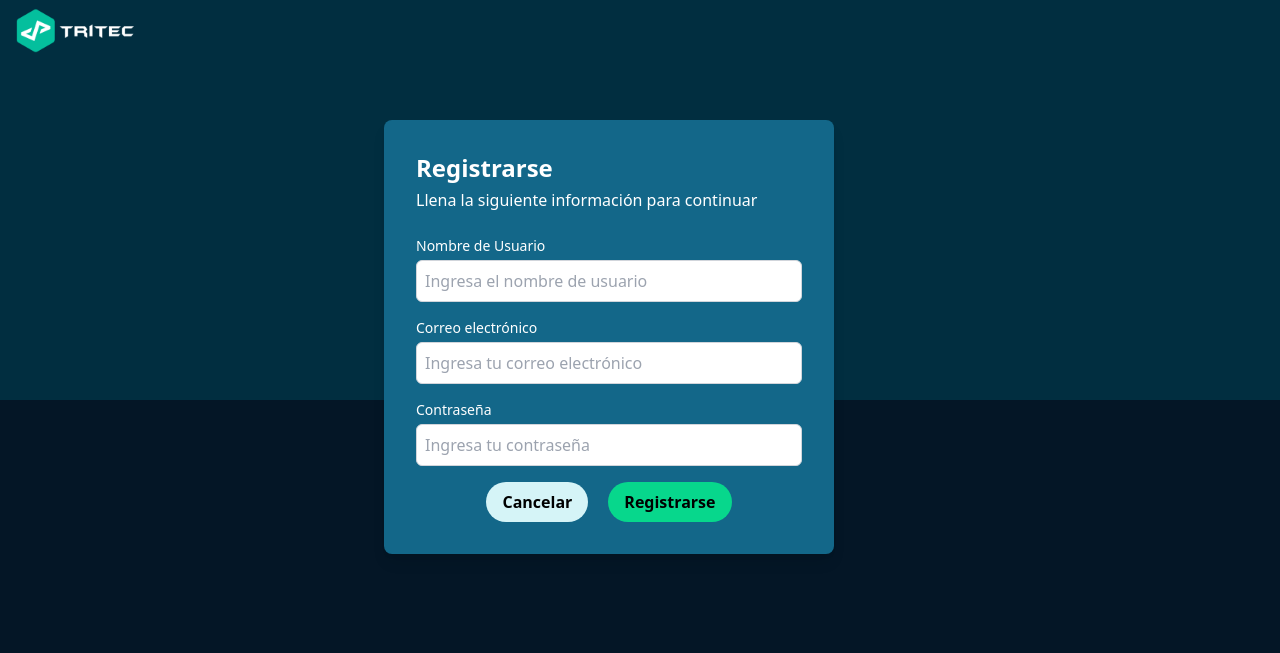
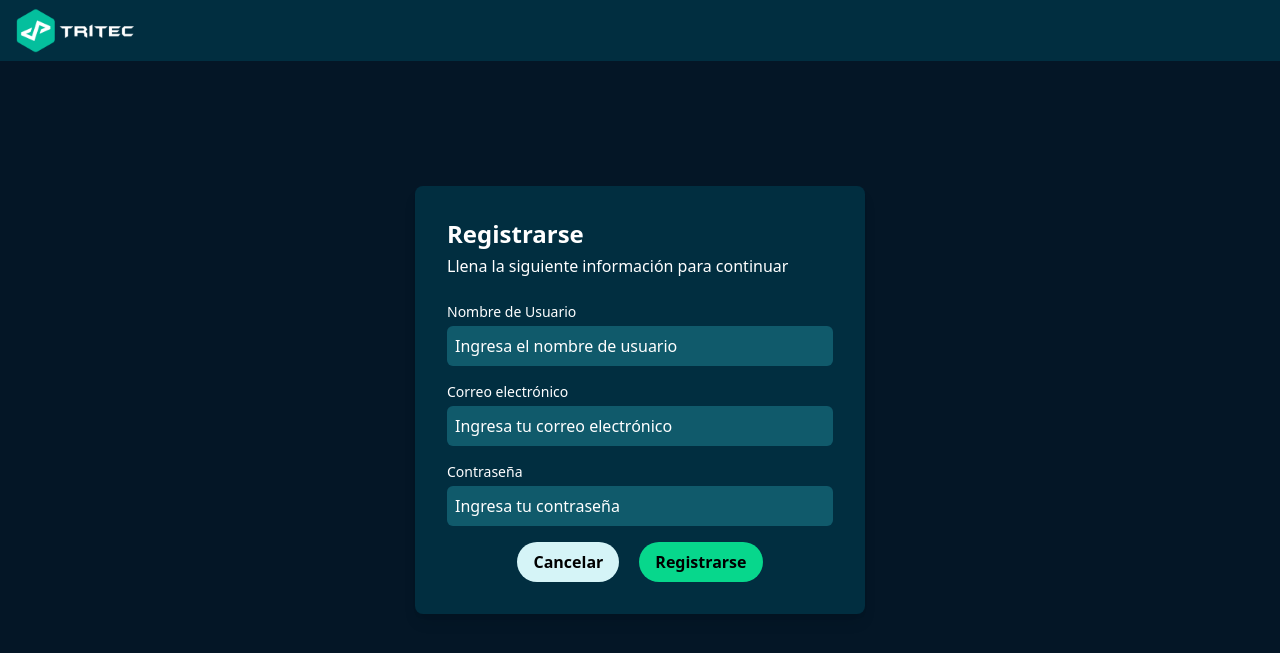
Before and after one commit to Rafiky724/Tritec, a Flask app: page /register in a window 1280 px wide. Shown: the top 653 px of the page. Run offline with Flask 3, Linux system fonts and the light colour scheme; some libraries are stand-ins or nearby versions; some web fonts are replaced.

Commit message:
Update Login and Register CSS

```diff
--- a/app/static/css/register.css
+++ b/app/static/css/register.css
@@ -20,7 +20,10 @@ body {
 }
 
 .navbar-color {
-    height: 50vh;
+  background-color: #012e40;
+}
+
+.color-card {
   background-color: #012e40;
 }
 
@@ -30,12 +33,9 @@ body {
 
 .tarjet {
   position: absolute;
-    top: 15%;
-    left: 30%;
-  }
-
-  .color-card {
-    background-color: #136789;
+  top: 50%;
+  left: 50%;
+  transform: translate(-50%, -50%);
 }
 
 .separate {
@@ -44,8 +44,16 @@ body {
   margin: 0 5px;
 }
 
-  .inputs-form{
+.inputs-form {
+  color: gray;
+}
 
-    color: gray;
+input {
+  background-color: #105a6b;
+  border: none;
 
 }
+
+input::placeholder{
+  color: white !important;
+}
```
Also changed, not shown: app/static/css/login.css (+16 -9 lines). Lines whose indentation alone changed are shown as unchanged.
